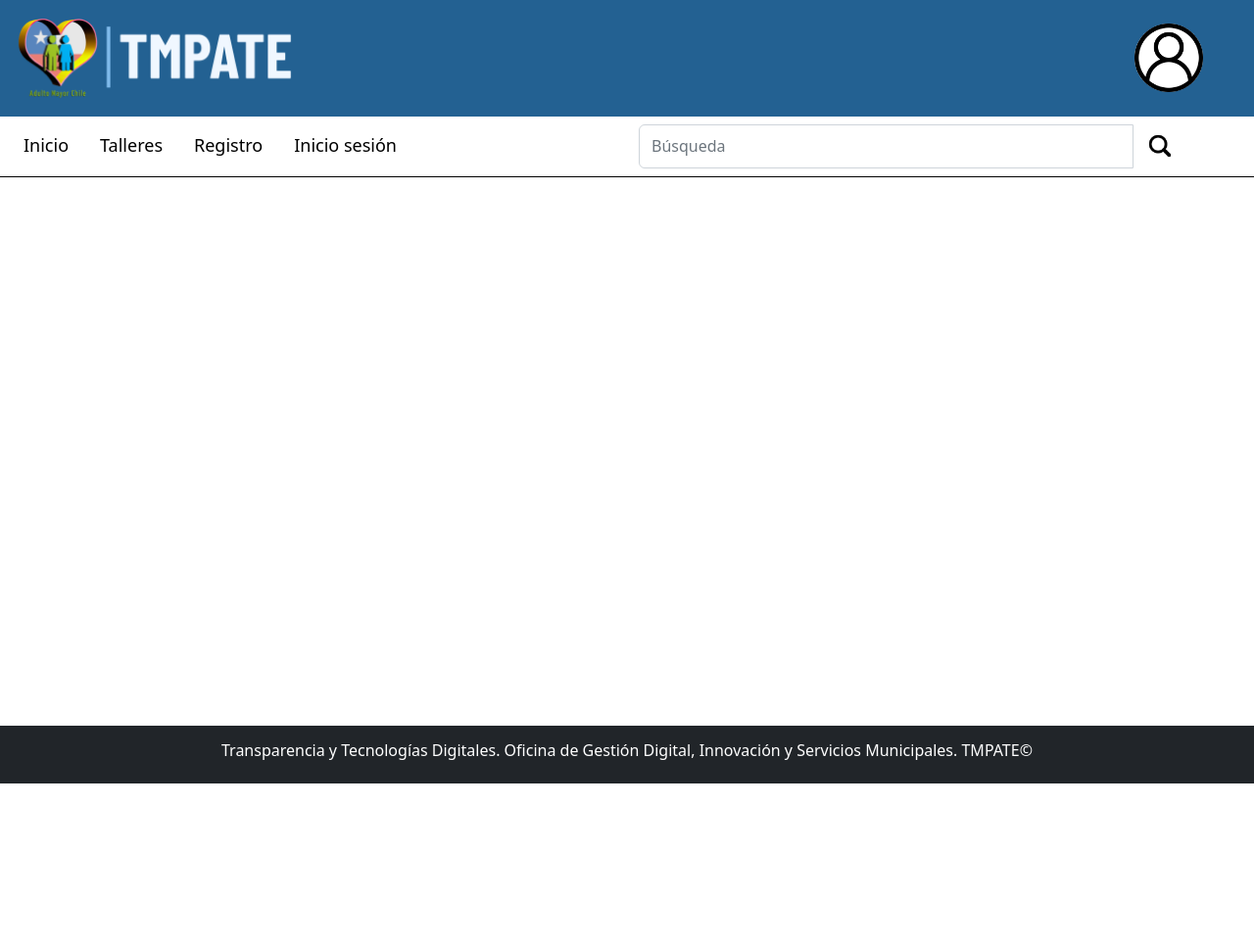
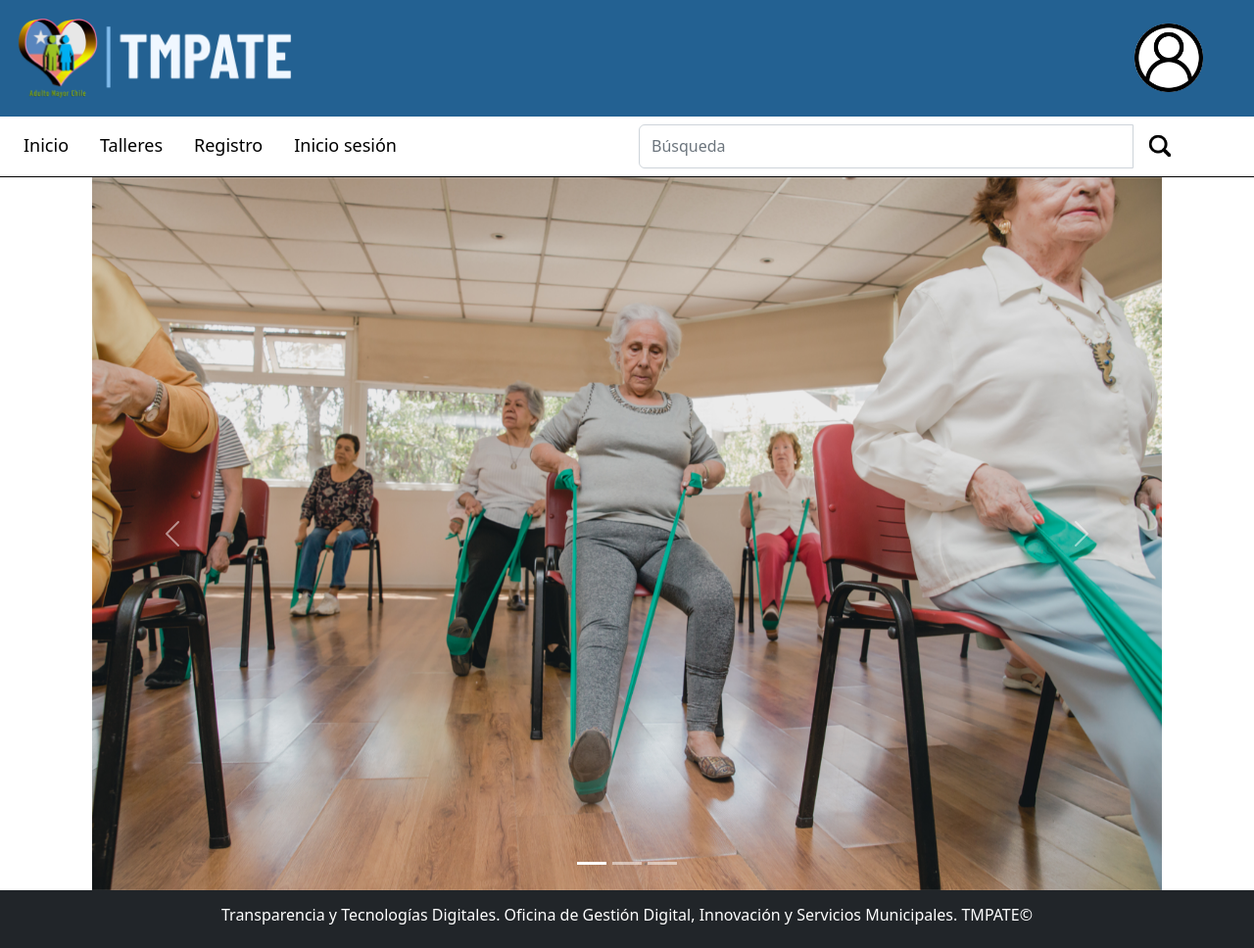
Before and after one commit to Dhyrt/TMPATE, a Django app: page / in a window 1280 px wide. Shown: the whole page at 98% size. Before the commit the page ends 800 px from the top, so only its background shows below. Run offline with Django 4.2, Linux system fonts and the light colour scheme.

Commit message:
cambios de varios

```diff
--- a/app/templates/app/index.html
+++ b/app/templates/app/index.html
@@ -1,9 +1,36 @@
 {% extends 'app/base.html' %}
-
+{% load static %}
 {% block nombre %}
 Inicio
 {% endblock %}
 
 {% block contenido %}
-
+<div class="container">
+    <div id="carouselExampleIndicators" class="carousel slide" data-bs-ride="true">
+        <div class="carousel-indicators">
+          <button type="button" data-bs-target="#carouselExampleIndicators" data-bs-slide-to="0" class="active" aria-current="true" aria-label="Slide 1"></button>
+          <button type="button" data-bs-target="#carouselExampleIndicators" data-bs-slide-to="1" aria-label="Slide 2"></button>
+          <button type="button" data-bs-target="#carouselExampleIndicators" data-bs-slide-to="2" aria-label="Slide 3"></button>
+        </div>
+        <div class="carousel-inner">
+          <div class="carousel-item active">
+            <img src="{% static 'app/img/1.jpg' %}" class="d-block w-100" alt="...">
+          </div>
+          <div class="carousel-item">
+            <img src="{% static 'app/img/2.jpeg' %}" class="d-block w-100" alt="...">
+          </div>
+          <div class="carousel-item">
+            <img src="{% static 'app/img/3.jpg' %}" class="d-block w-100" alt="...">
+          </div>
+        </div>
+        <button class="carousel-control-prev" type="button" data-bs-target="#carouselExampleIndicators" data-bs-slide="prev">
+          <span class="carousel-control-prev-icon" aria-hidden="true"></span>
+          <span class="visually-hidden">Previous</span>
+        </button>
+        <button class="carousel-control-next" type="button" data-bs-target="#carouselExampleIndicators" data-bs-slide="next">
+          <span class="carousel-control-next-icon" aria-hidden="true"></span>
+          <span class="visually-hidden">Next</span>
+        </button>
+      </div>
+</div>
 {% endblock %}
```
Also changed, not shown: app/static/app/img/1.jpg (added), app/static/app/img/2.jpeg (added), app/static/app/img/3.jpg (added).
